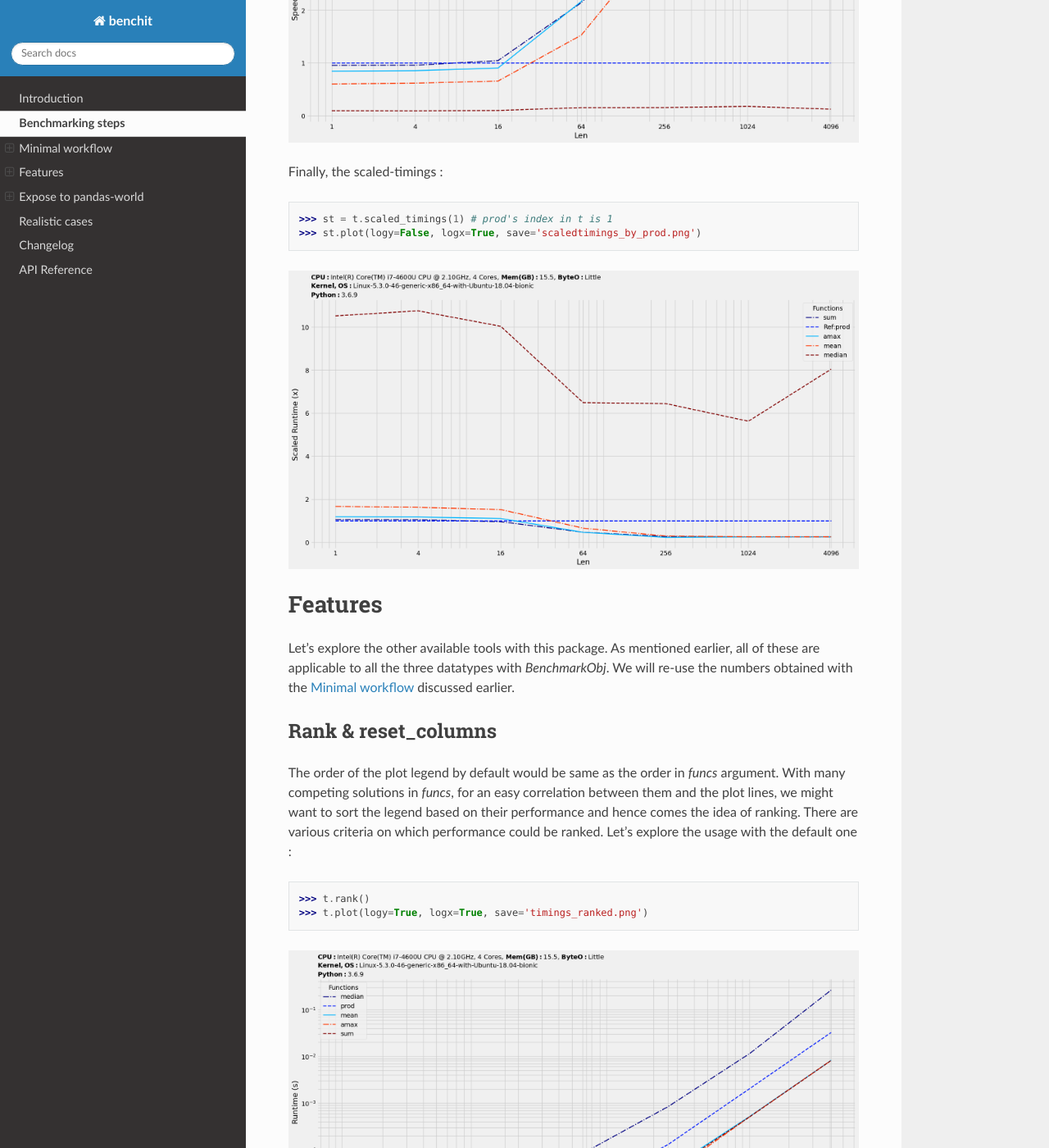
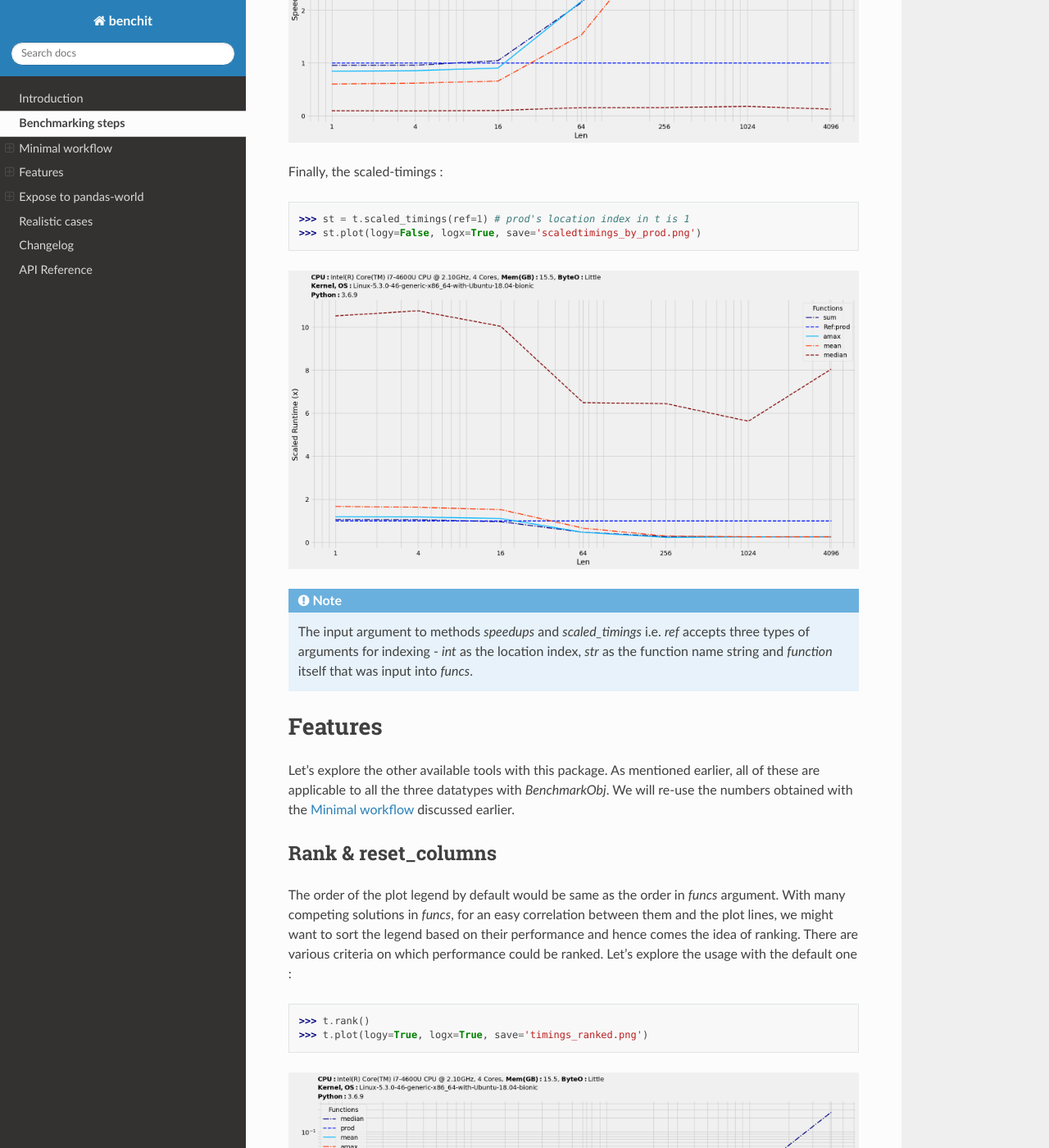
Before and after one commit to droyed/benchit, a Sphinx documentation site: the page built from docs/source/workflow.rst, in a window 1280 px wide and 1400 px high, scrolled down 3168 px. Shown: the whole window at 82% size. Built offline with Sphinx 7.4.7 and the Read the Docs theme 2.0.0, drawn with Linux system fonts in a browser that asks for light colours; some of the changed text lies outside the part shown.

Commit message:
docs fix

```diff
--- a/docs/source/workflow.rst
+++ b/docs/source/workflow.rst
@@ -102,7 +102,7 @@ Let's study the speedups of all w.r.t `prod` alongwith ranking :
 
 .. code-block:: python
 
-    >>> s = t.speedups(ref_func_by_index=1) # prod's index in t is 1
+    >>> s = t.speedups(ref=1) # prod's location index in t is 1
     >>> s.plot(logy=False, logx=True, save='speedups_by_prod.png')
 
 |speedups_by_prod|
@@ -111,10 +111,15 @@ Finally, the scaled-timings :
 
 .. code-block:: python
 
-    >>> st = t.scaled_timings(1) # prod's index in t is 1
+    >>> st = t.scaled_timings(ref=1) # prod's location index in t is 1
     >>> st.plot(logy=False, logx=True, save='scaledtimings_by_prod.png')
 
 |scaledtimings_by_prod|
+
+.. note::
+
+  The input argument to methods `speedups` and `scaled_timings` i.e. `ref` accepts three types of arguments for indexing - `int` as the location index, `str` as the function name string and `function` itself that was input into `funcs`.
+
 
 
 Features
```
